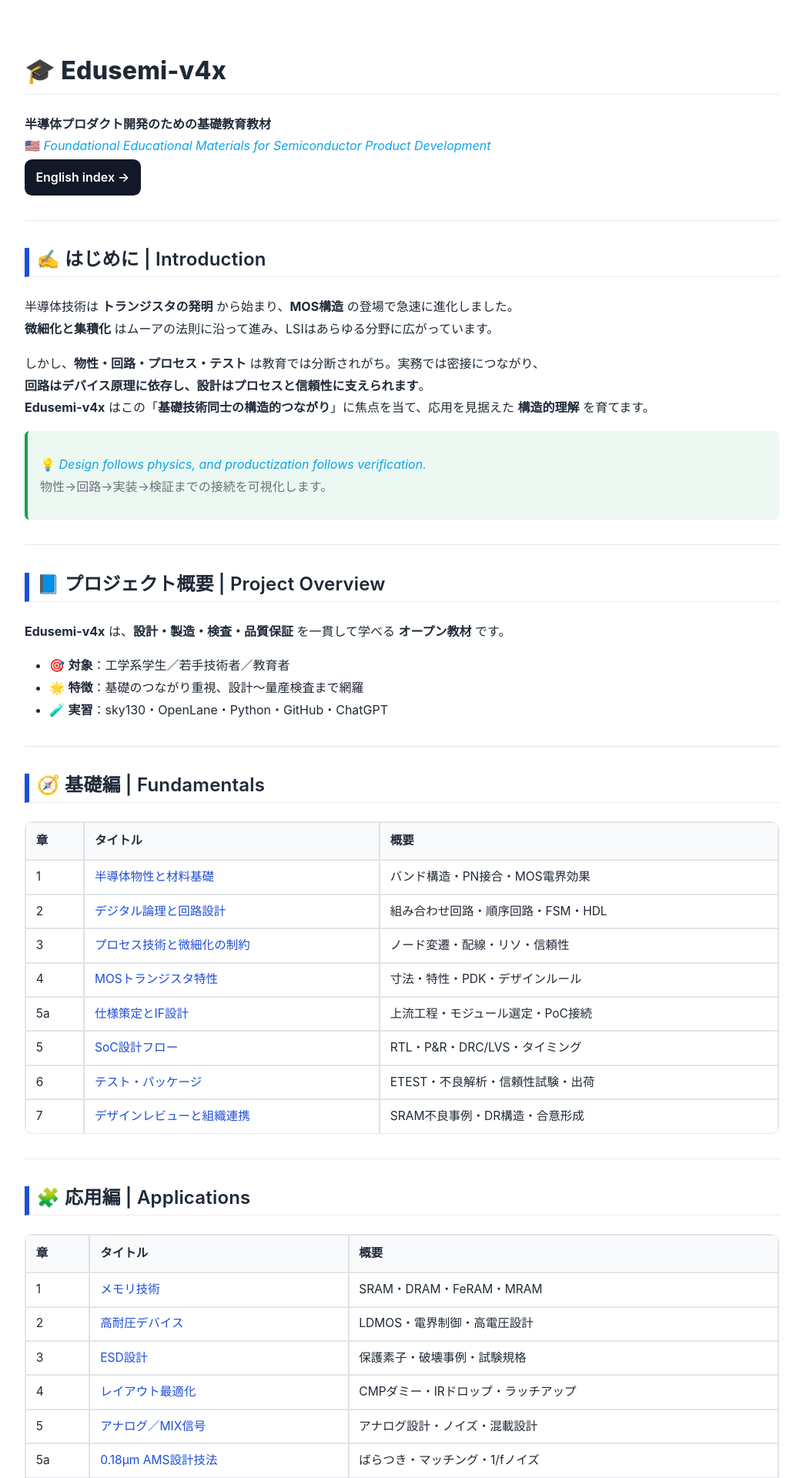
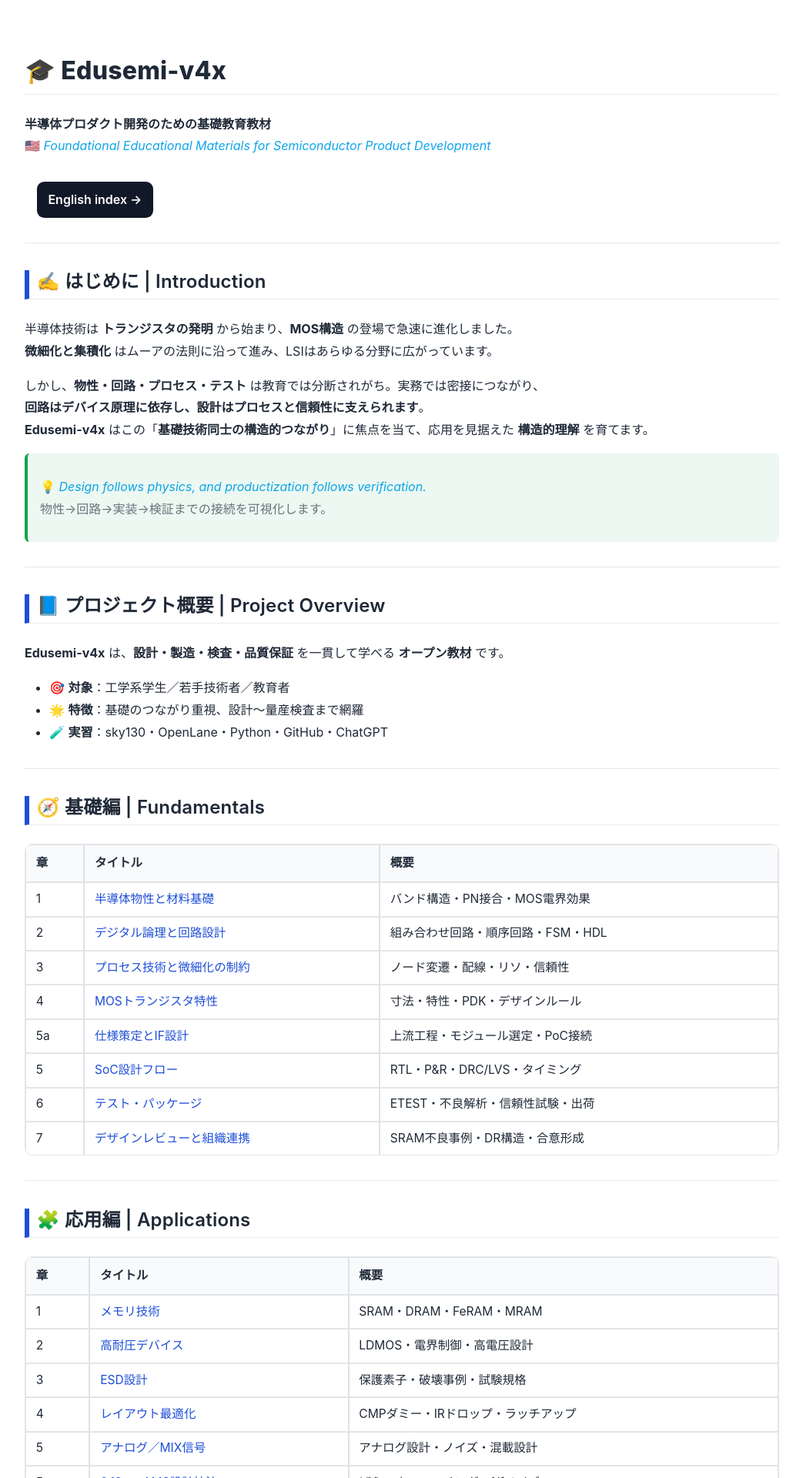
Before and after one commit to Samizo-AITL/Edusemi-v4x, a Jekyll site: the page built from index.md, in a window 1280 px wide. Shown: the top 1920 px of the page at 77% size, without its empty margins (118-1161 px from the left). Built offline with Jekyll 4.4.1, drawn with Linux system fonts in a browser that asks for light colours.

Commit message:
Update index.md

```diff
--- a/index.md
+++ b/index.md
@@ -9,7 +9,7 @@
 # 🎓 Edusemi-v4x
 **半導体プロダクト開発のための基礎教育教材**
 🇺🇸 *Foundational Educational Materials for Semiconductor Product Development*
-<a class="btn-link" href="./en/">English index →</a>
+<br>　<a class="btn-link" href="./en/">English index →</a>
 
 ---
 
```
